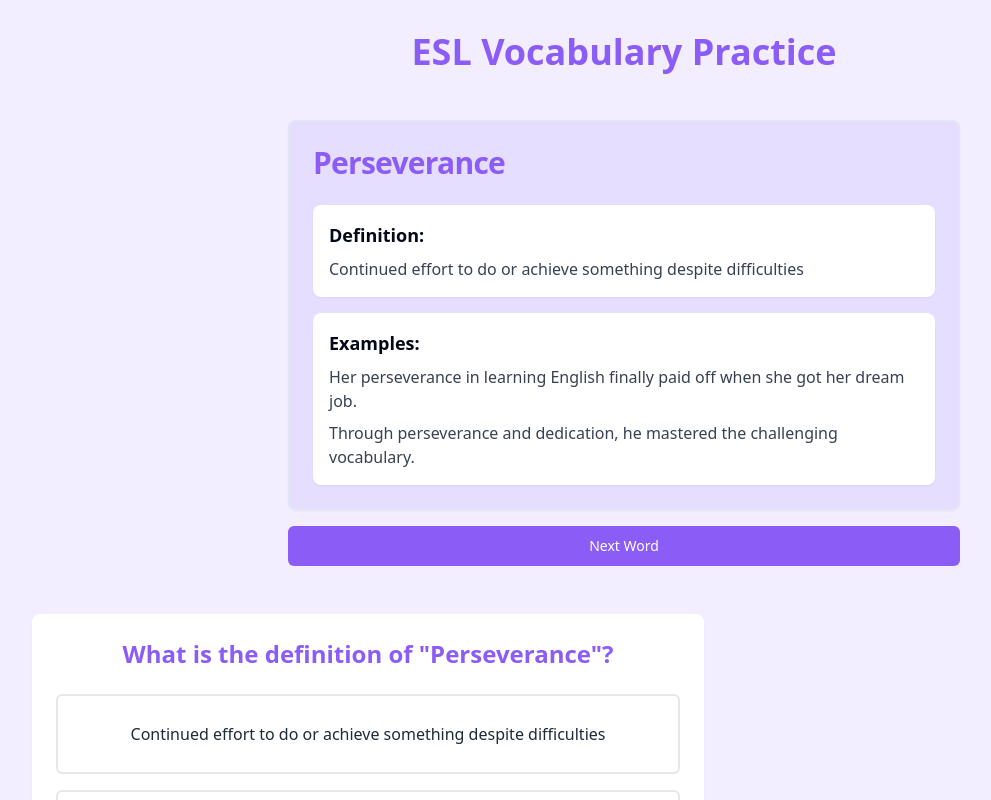
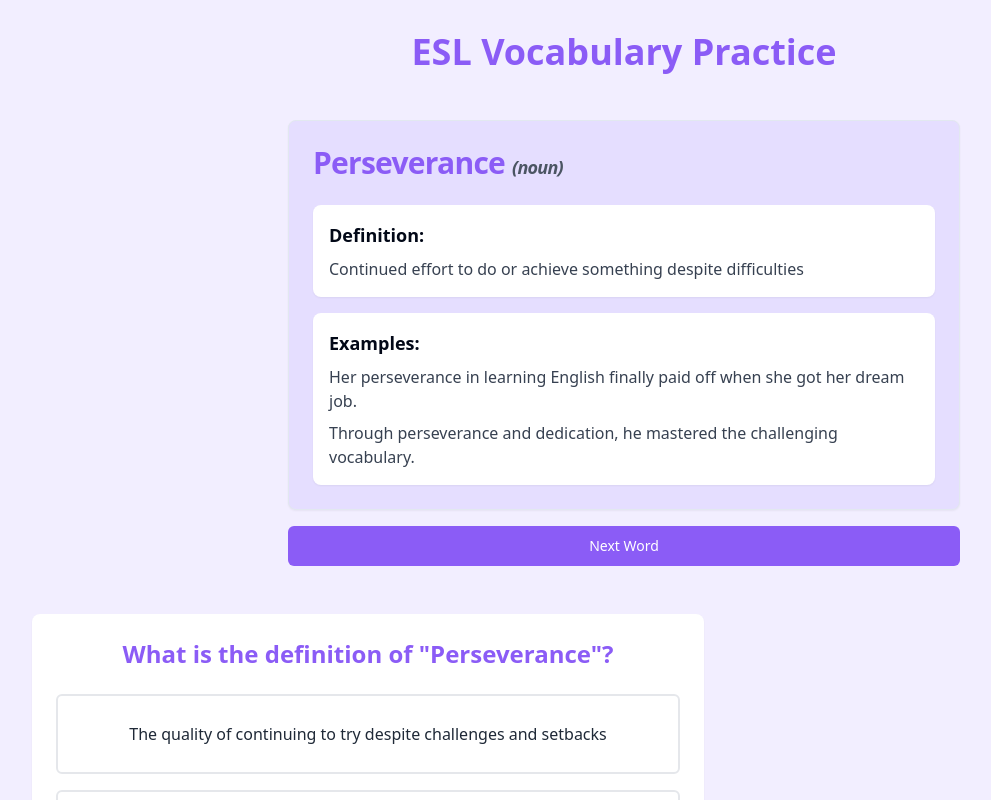
Before and after one commit to daveynj/vocabloom-explore, a React (Vite) app: page / in a window 1280 px wide. Shown: the top 800 px of the page, without its empty margins (16-1007 px from the left). Built offline with nearby package versions, Linux system fonts and the light colour scheme.

Commit message:
Add part of speech and quiz updates
- Include part of speech (noun, adjective, verb, etc.) for each vocabulary word.
- Modify the correct answer in the multiple-choice quiz to ensure it is not worded the same as the exact definition.
[skip gpt_engineer]

```diff
--- a/src/components/WordCard.tsx
+++ b/src/components/WordCard.tsx
@@ -5,13 +5,16 @@ interface WordCardProps {
   word: string;
   definition: string;
   examples: string[];
+  partOfSpeech: string;
 }
 
-const WordCard = ({ word, definition, examples }: WordCardProps) => {
+const WordCard = ({ word, definition, examples, partOfSpeech }: WordCardProps) => {
   return (
     <Card className="w-full max-w-2xl bg-secondary animate-fade-in">
       <CardHeader>
-        <CardTitle className="text-3xl font-bold text-primary">{word}</CardTitle>
+        <CardTitle className="text-3xl font-bold text-primary">
+          {word} <span className="text-lg text-gray-600 italic">({partOfSpeech})</span>
+        </CardTitle>
       </CardHeader>
       <CardContent className="space-y-4">
         <div className="bg-white p-4 rounded-lg shadow-sm">
--- a/src/pages/Index.tsx
+++ b/src/pages/Index.tsx
@@ -5,17 +5,18 @@ import VocabularyArticle from "@/components/VocabularyArticle";
 import { Button } from "@/components/ui/button";
 import { toast } from "sonner";
 
-// This would typically come from an API or database
 const vocabularyWords = [
   {
     word: "Perseverance",
+    partOfSpeech: "noun",
     definition: "Continued effort to do or achieve something despite difficulties",
+    quizCorrectAnswer: "The quality of continuing to try despite challenges and setbacks",
     examples: [
       "Her perseverance in learning English finally paid off when she got her dream job.",
       "Through perseverance and dedication, he mastered the challenging vocabulary.",
     ],
     quizOptions: [
-      "Continued effort to do or achieve something despite difficulties",
+      "The quality of continuing to try despite challenges and setbacks",
       "The act of giving up when things get tough",
       "A short break between activities",
       "A type of celebration or festival",
@@ -23,13 +24,15 @@ const vocabularyWords = [
   },
   {
     word: "Diligent",
+    partOfSpeech: "adjective",
     definition: "Having or showing care and conscientiousness in one's work or duties",
+    quizCorrectAnswer: "Showing persistent and hardworking effort in tasks",
     examples: [
       "The diligent student reviewed her vocabulary cards every day.",
       "His diligent study habits helped him improve his English quickly.",
     ],
     quizOptions: [
-      "Having or showing care and conscientiousness in one's work or duties",
+      "Showing persistent and hardworking effort in tasks",
       "Being lazy or careless",
       "Moving very quickly",
       "Speaking multiple languages",
@@ -37,33 +40,19 @@ const vocabularyWords = [
   },
   {
     word: "Resilient",
+    partOfSpeech: "adjective",
     definition: "Able to withstand or recover quickly from difficult conditions",
+    quizCorrectAnswer: "Having the strength to bounce back from tough situations",
     examples: [
       "Learning a new language requires being resilient when facing challenges.",
       "The resilient learner didn't give up despite making mistakes.",
     ],
     quizOptions: [
-      "Able to withstand or recover quickly from difficult conditions",
+      "Having the strength to bounce back from tough situations",
       "Being easily discouraged",
       "Having a good memory",
       "Speaking very loudly",
     ],
-  },
-];
-
-// Sample vocabulary list for the article
-const vocabularyList = [
-  {
-    word: "Perseverance",
-    definition: "Continued effort to do or achieve something despite difficulties",
-  },
-  {
-    word: "Dedication",
-    definition: "The quality of being committed to a task or purpose",
-  },
-  {
-    word: "Observation",
-    definition: "The action or process of carefully watching or monitoring something",
   },
 ];
 
@@ -92,6 +81,7 @@ const Index = () => {
             word={currentWord.word}
             definition={currentWord.definition}
             examples={currentWord.examples}
+            partOfSpeech={currentWord.partOfSpeech}
           />
 
           <Button
@@ -104,7 +94,7 @@ const Index = () => {
 
         <VocabularyQuiz
           word={currentWord.word}
-          correctDefinition={currentWord.definition}
+          correctDefinition={currentWord.quizCorrectAnswer}
           options={currentWord.quizOptions}
         />
 
```
